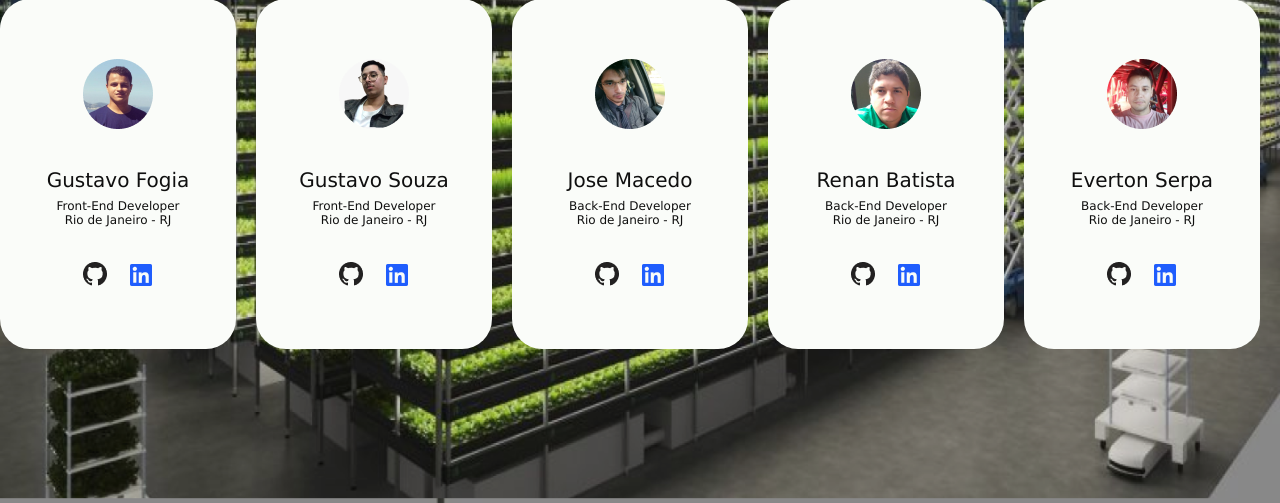
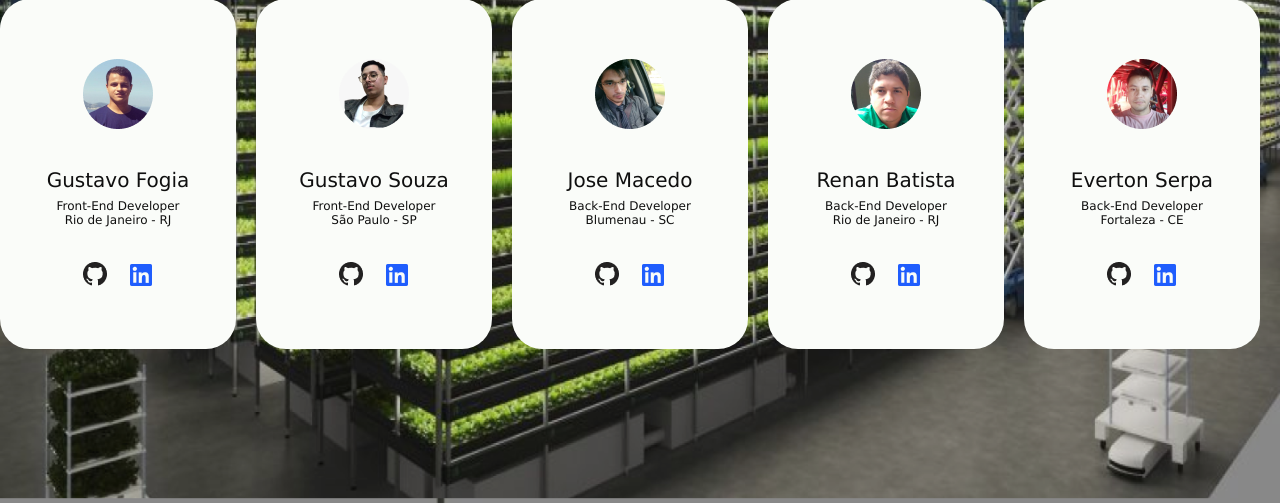
Before and after one commit to EvertonSerpa/Projeto-Cat-logo, a Flask app: page /time in a window 1280 px wide. Shown: the part 412-915 px from the top of the page. Run offline with Flask 2, Linux system fonts and the light colour scheme.

Commit message:
modtime final

```diff
--- a/templates/time.html
+++ b/templates/time.html
@@ -51,13 +51,13 @@
             <div>
               <p class="nome">Gustavo Souza</p>
               <p class="titulo">Front-End Developer</p>
-              <p class="titulo">Rio de Janeiro - RJ</p>
+              <p class="titulo">São Paulo - SP</p>
             </div>
             <div class="icones">
-              <a href="https://www.linkedin.com" target="_blank">
+              <a href="https://github.com/SSilvaGustavo" target="_blank">
                 <img src="../static/img/github.png" />
               </a>
-              <a href="https://www.facebook.com/" target="_blank">
+              <a href="https://www.linkedin.com/in/gustavo-souza-a833ba1a1/" target="_blank">
                 <img src="../static/img/linkedin.png" />
               </a>
             </div>
@@ -69,7 +69,7 @@
               <div>
                 <p class="nome">Jose Macedo</p>
                 <p class="titulo">Back-End Developer</p>
-                <p class="titulo">Rio de Janeiro - RJ</p>
+                <p class="titulo">Blumenau - SC</p>
               </div>
               <div class="icones">
                 <a href="https://github.com/ArseniumGX" target="_blank">
@@ -105,7 +105,7 @@
               <div>
                 <p class="nome">Everton Serpa</p>
                 <p class="titulo">Back-End Developer</p>
-                <p class="titulo">Rio de Janeiro - RJ</p>
+                <p class="titulo">Fortaleza - CE</p>
               </div>
               <div class="icones">
                 <a href="https://github.com/EvertonSerpa" target="_blank">
```
